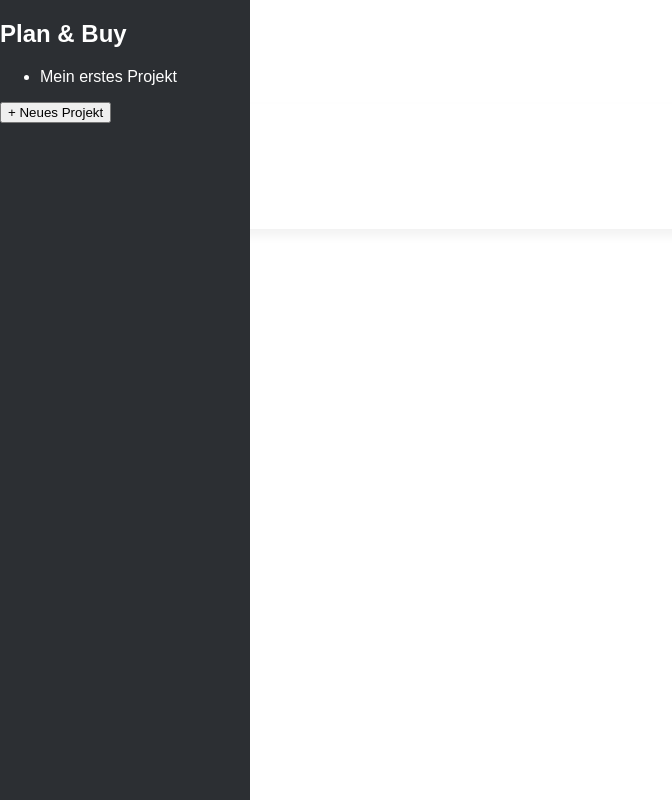
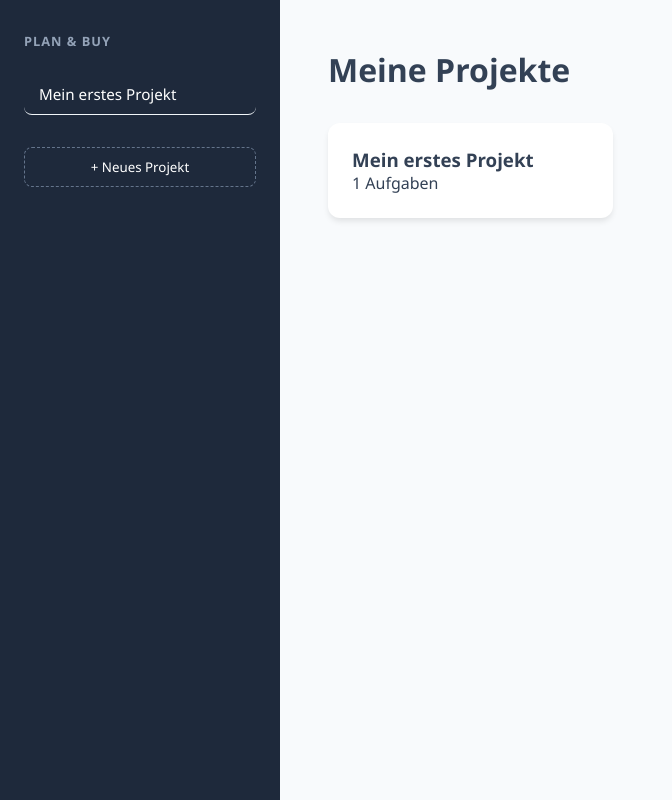
Before and after one commit to EHubert04/Plan-Buy, a Flask app: page / in a window 1280 px wide. Shown: the whole page, without its empty margins (0-672 px from the left). Run offline with Flask 3, Linux system fonts and the light colour scheme.

Commit message:
Rückbau

```diff
--- a/static/style.css
+++ b/static/style.css
@@ -1,67 +1,70 @@
-body {
-  margin: 0;
-  font-family: sans-serif;
-  display: flex;
+:root {
+    --sidebar-bg: #1e293b;
+    --main-bg: #f8fafc;
+    --accent: #6366f1;
+    --text-main: #334155;
 }
 
-.layout {
-  display: flex;
-  height: 100vh;
+* { box-sizing: border-box; margin: 0; padding: 0; font-family: 'Segoe UI', sans-serif; }
+
+body { display: flex; min-height: 100vh; background: var(--main-bg); color: var(--text-main); }
+
+/* Sidebar */
+.sidebar {
+    width: 280px;
+    background: var(--sidebar-bg);
+    color: white;
+    padding: 2rem 1.5rem;
+    position: fixed;
+    height: 100vh;
 }
 
-.sidebar {
-  height: 100vh;
-  width: 250px;
-  background: #2c2f33;
-  color: white;
-  position: fixed;
-  transition: transform 0.3s ease;
-  z-index: 1000;
+.sidebar h2 { font-size: 0.8rem; text-transform: uppercase; color: #94a3b8; margin-bottom: 1.5rem; letter-spacing: 1px; }
+
+.project-nav { list-style: none; margin-bottom: 2rem; }
+.project-nav li {
+    padding: 10px 15px;
+    border-radius: 8px;
+    cursor: pointer;
+    margin-bottom: 5px;
+    transition: 0.2s;
+}
+.project-nav li:hover { background: #334155; }
+.project-nav li.active { background: var(--accent); }
+
+.btn-new-project {
+    width: 100%;
+    padding: 10px;
+    background: transparent;
+    border: 1px dashed #64748b;
+    color: white;
+    border-radius: 8px;
+    cursor: pointer;
 }
 
-.sidebar a {
-  display: block;
-  color: white;
-  text-decoration: none;
-  padding: 0.5rem;
-  margin-bottom: 0.5rem;
-  border-radius: 4px;
+/* Main Content */
+.content { margin-left: 280px; flex: 1; padding: 3rem; }
+
+.header { display: flex; justify-content: space-between; align-items: center; margin-bottom: 2rem; }
+
+.grid { display: grid; grid-template-columns: repeat(auto-fill, minmax(250px, 1fr)); gap: 1.5rem; }
+
+.card {
+    background: white;
+    padding: 1.5rem;
+    border-radius: 12px;
+    box-shadow: 0 4px 6px -1px rgba(0,0,0,0.1);
+    cursor: pointer;
+    transition: 0.3s;
 }
+.card:hover { transform: translateY(-5px); box-shadow: 0 10px 15px -3px rgba(0,0,0,0.1); }
 
-.sidebar a:hover {
-  background: #444;
-}
+/* Detail View */
+.lists-container { display: grid; grid-template-columns: 1fr 1fr; gap: 2rem; margin-top: 2rem; }
+.list-box { background: white; padding: 1.5rem; border-radius: 12px; border: 1px solid #e2e8f0; }
+.input-group { display: flex; gap: 10px; margin-top: 15px; }
+input { flex: 1; padding: 8px 12px; border: 1px solid #cbd5e1; border-radius: 6px; }
+.btn-add { background: var(--accent); color: white; border: none; padding: 8px 15px; border-radius: 6px; cursor: pointer; }
 
-main {
-  flex: 1;
-  padding: 1.5rem;
-}
-
-/* Project card styles and hover similar behavior */
-.card {
-  background: white;
-  border-radius: 12px;
-  padding: 1rem;
-  box-shadow: 0 6px 12px rgba(0,0,0,0.06);
-  transition: transform 0.18s ease, box-shadow 0.18s ease;
-}
-.card:hover {
-  transform: translateY(-6px);
-  box-shadow: 0 12px 24px rgba(0,0,0,0.12);
-}
-
-/* Hover for todo/resource list items to match project interaction */
-.lists-container .list-box ul li {
-  padding: 0.5rem 0.6rem;
-  border-radius: 8px;
-  transition: background 0.12s ease, color 0.12s ease;
-}
-.lists-container .list-box ul li:hover {
-  background: rgba(99,102,241,0.06);
-  cursor: pointer;
-}
-
-/* Slight emphasis for the headers inside project detail */
-.lists-container .list-box h3 {
-  margin-top: 0;
-}
+ul { list-style: none; margin-top: 1rem; }
+li { padding: 10px 0; border-bottom: 1px solid #f1f5f9; font-size: 0.95rem; }
```
